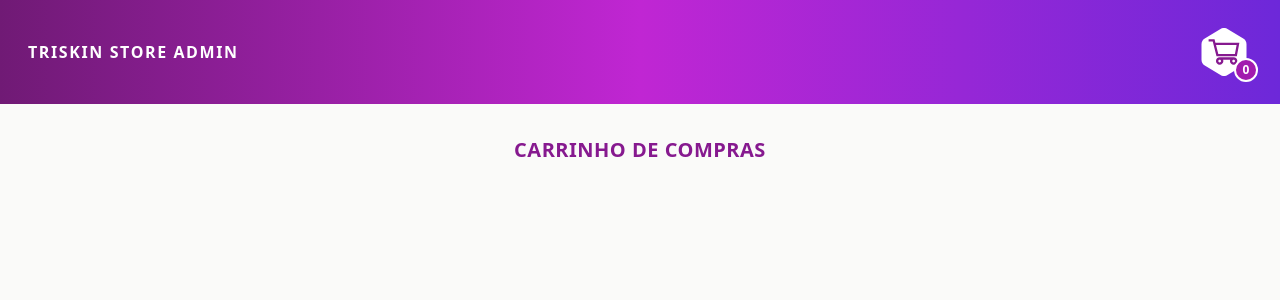
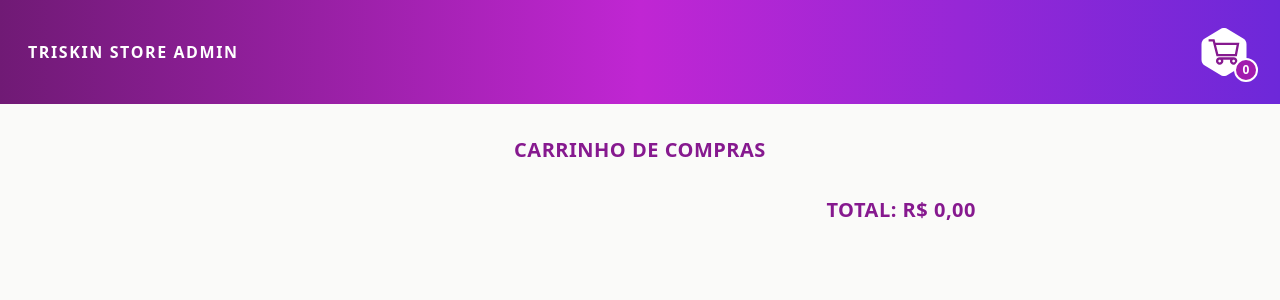
Before and after one commit to jordannachris/triskin-store-admin, a React (Vite) app: page /cart in a window 1280 px wide. Shown: the top 300 px of the page. Built offline with nearby package versions, Linux system fonts and the light colour scheme; no server answers; the HTML template or start-up script is replaced by a standard one.

Commit message:
create CartPage

```diff
--- a/src/pages/CartPage/index.tsx
+++ b/src/pages/CartPage/index.tsx
@@ -1,9 +1,49 @@
 import PageTitle from "../../components/ui/PageTitle";
+import { useCart } from "../../contexts/CartContext";
+import { useEffect, useState } from "react";
+import { getProducts } from "../../services/productService";
+import formatPrice from "../../utils/formatPrice";
+import ProductList from "../../components/ProductList";
+import { ProductInterface } from "../../interfaces/ProductInterface";
+import Loader from "../../components/Loader";
 
 const CartPage = () => {
+    const { cart } = useCart();
+    const [products, setProducts] = useState<ProductInterface[]>([]);
+    const [loading, setLoading] = useState(true);
+
+    // Busca todos os produtos e filtra só os que estão no carrinho
+    useEffect(() => {
+        setLoading(true);
+        getProducts().then((allProducts: ProductInterface[]) => {
+            const filtered = allProducts.filter((prod) => cart[prod.id]);
+            setProducts(filtered);
+        }).finally(() => setLoading(false));
+    }, [cart]);
+
+    // Calcula o total
+    const total = products.reduce(
+        (sum, prod) => sum + (cart[prod.id] || 0) * prod.price,
+        0
+    );
+
     return (
-        <div>
+        <div className="max-w-2xl mx-auto">
             <PageTitle titleText="Carrinho de Compras" />
+
+            {loading ? (
+                <Loader />
+            ) : (
+                <div className="w-full max-w-2xl mx-auto">
+                    <ProductList products={products} isCart />
+
+                    <div className="mt-8 flex justify-end mb-12">
+                        <span className="text-xl tracking-wide font-semibold uppercase text-fuchsia-800">
+                            Total: R$ {formatPrice(total)}
+                        </span>
+                    </div>
+                </div>
+            )}
         </div>
     );
 };
```
